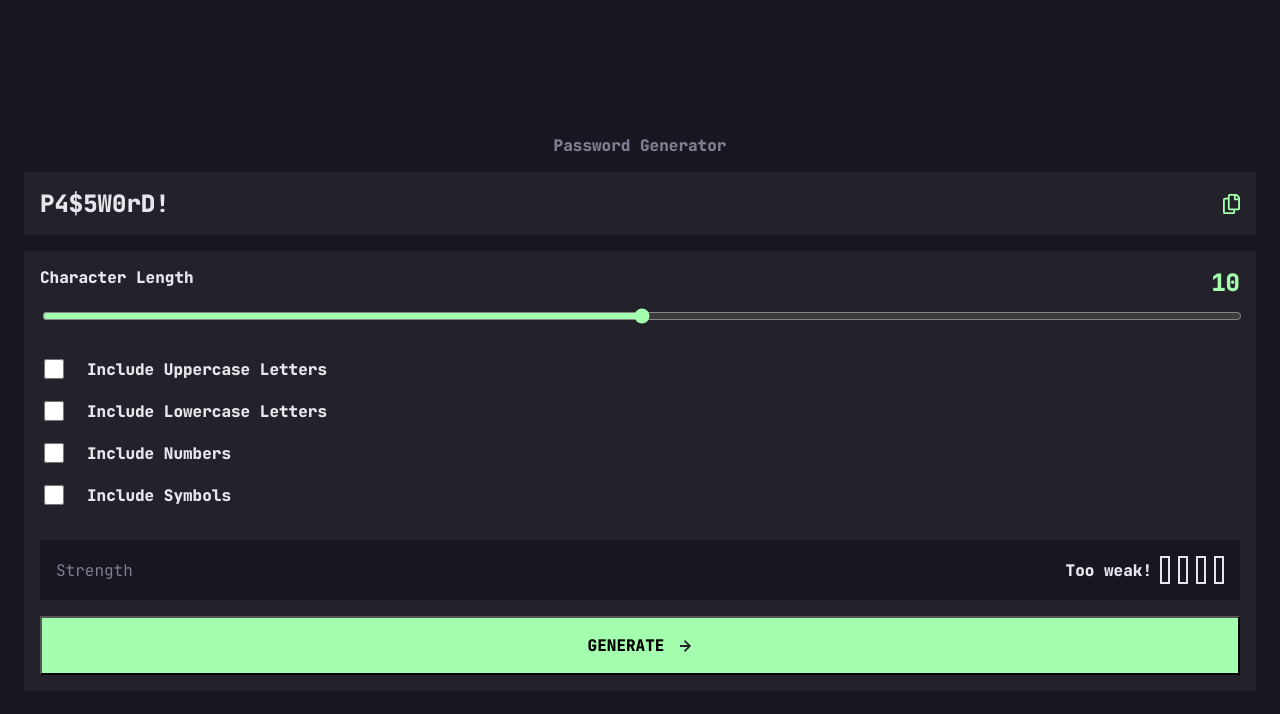
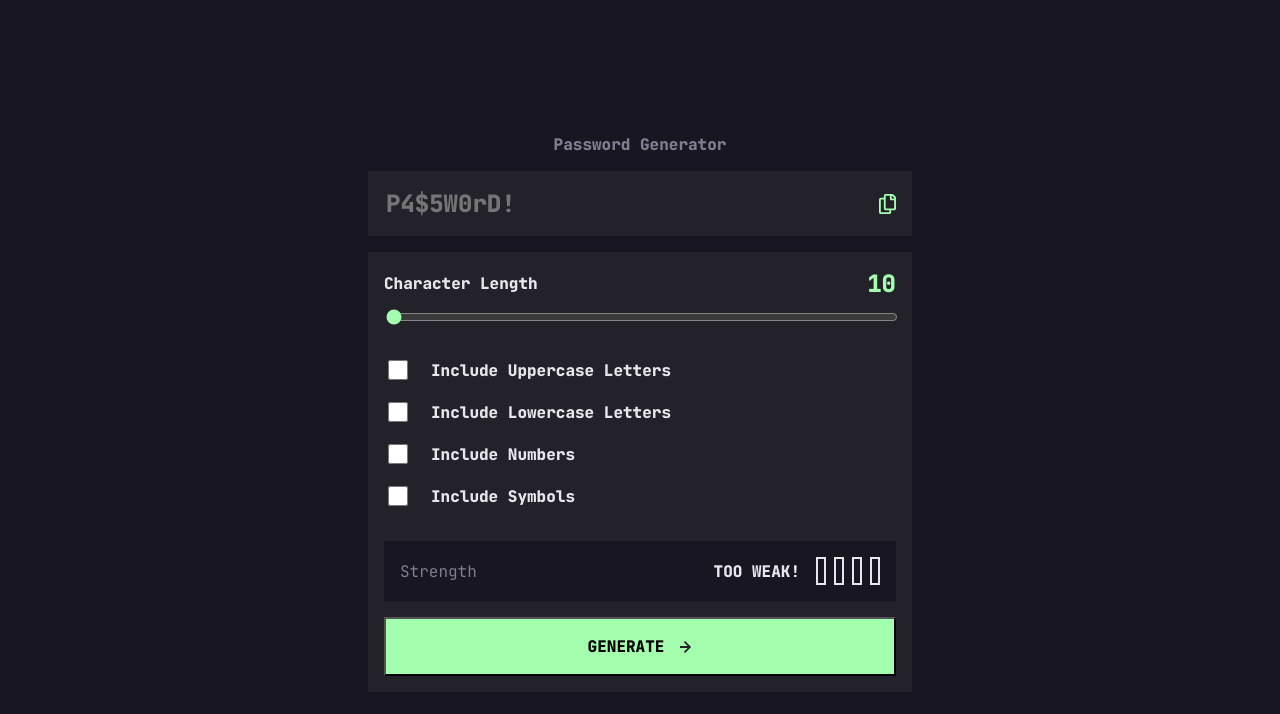
Before and after one commit to rohantayal/password-generator-app, a plain HTML site: page index.html in a window 1280 px wide. Drawn offline with Linux system fonts and the light colour scheme; files whose address does not match are found by name.

Commit message:
designing done

```diff
--- a/index.html
+++ b/index.html
@@ -8,6 +8,7 @@
   <link rel="icon" type="image/png" sizes="32x32" href="./assets/images/favicon-32x32.png">
   <link rel="stylesheet" href="./style/index.css">
   <link rel="stylesheet" href="./style/font.css">
+  <script src="./index.js"></script>
   <title>Frontend Mentor | Password generator app</title>
 </head>
 
@@ -16,7 +17,7 @@
 
     <h1>Password Generator</h1>
     <div id="password_generated">
-      <p>P4$5W0rD!</p>
+      <input type="text" placeholder="P4$5W0rD!" id="password_text" readonly>
       <img src="./assets/images/icon-copy.svg" alt="copy password" id="copy_icon">
     </div>
 
@@ -26,7 +27,7 @@
         <label for="character_length" class="character_length">Character Length</label>
         <p id="range_text">10</p>
       </div>
-      <input type="range" name="character_length" id="character_length" min="0" max="20">
+      <input type="range" name="character_length" id="character_length" min="0" max="20" value="0">
 
       <div class="checkbox_container">
 
@@ -55,35 +56,20 @@
       <div id="strength_container">
         <p id="header_strength">Strength</p>
         <div id="strength_visual">
-          <div class="strength_right active">
-            <p class="strength_text">Too weak!</p>
-            <div class="boxes"></div>
-            <div class="boxes"></div>
-            <div class="boxes"></div>
-            <div class="boxes"></div>
+          <div class="">
+            <p class="strength_text active">Too weak!</p>
+            <p class="strength_text">Weak</p>
+            <p class="strength_text">Medium</p>
+            <p class="strength_text">Strong</p>
           </div>
-          <div class="strength_right">
-            <p class="strength_text">Weak</p>
-            <div class="boxes"></div>
-            <div class="boxes"></div>
-            <div class="boxes"></div>
-            <div class="boxes"></div>
-          </div>
-          <div class="strength_right">
-            <p class="strength_text">Medium</p>
-            <div class="boxes"></div>
-            <div class="boxes"></div>
-            <div class="boxes"></div>
-            <div class="boxes"></div>
-          </div>
-          <div class="strength_right">
-            <p class="strength_text">Strong</p>
+          <div class="strength_box">
             <div class="boxes"></div>
             <div class="boxes"></div>
             <div class="boxes"></div>
             <div class="boxes"></div>
           </div>
         </div>
+
       </div>
 
       <button id="generate">
--- a/style/index.css
+++ b/style/index.css
@@ -17,6 +17,7 @@ body {
     min-height: 100vh;
     display: flex;
     align-items: center;
+    justify-content: center;
 }
 
 main {
@@ -43,12 +44,16 @@ main h1 {
     justify-content: space-between;
 }
 
-#password_generated p {
+#password_generated #password_text {
     margin: 0;
     display: inline-block;
     font-size: 1.5rem;
     margin-left: 1rem;
     font-weight: 800;
+    background-color: var(--container-background);
+    border: none;
+    width: 80%;
+    color: var(--almost-white);
 }
 
 #copy_icon {
@@ -74,6 +79,7 @@ form {
     color: var(--almost-white);
     font-size: 1rem;
     font-weight: 800;
+    align-self: center;
 }
 
 #range_text {
@@ -140,15 +146,10 @@ input[type=checkbox]:checked{
 }
 
 #strength_visual{
-
-}
-
-.strength_right{
-    max-height: 0;
+    display: flex;
+    column-gap: 1rem;
     overflow: hidden;
-    display: flex;
-    justify-content: space-between;
-    column-gap: .5rem;
+    align-items: center;
 }
 
 .strength_text{
@@ -156,17 +157,26 @@ input[type=checkbox]:checked{
     font-weight: 800;
     margin: 0;
     align-self: center;
+    max-height: 0;
+    overflow: hidden;
+    text-transform: uppercase;
+    text-align: right;
 }
 
-.strength_right.active{
+.strength_text.active{
     max-height: fit-content;
+}
+
+.strength_box{
+    display: flex;
+    column-gap: .5rem;
 }
 
 .boxes{
     width: 10px;
     height: 28px;
     align-self: center;
-    border: 2px solid var(--almost-white)
+    border: 2px solid var(--almost-white);
 }
 
 #generate {
@@ -195,3 +205,11 @@ button#generate img{
     width: 12px;
     align-self: center;
 }
+
+@media  (min-width: 48rem) {
+    main{
+        width: 80%;
+        max-width: 34rem;
+    }
+
+}
```
